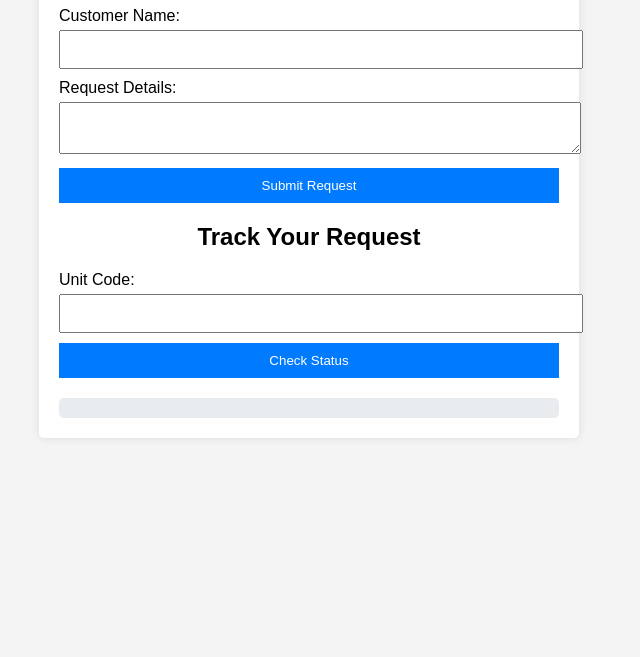
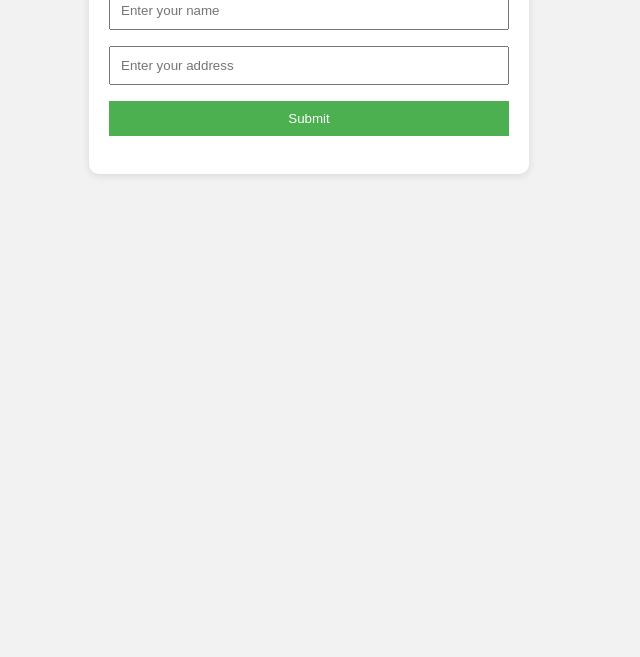
Before and after one commit to Dabared/Customer_Request_Testing, a plain HTML site: page index.html in a window 1280 px wide. Shown: the part 143-800 px from the top of the page, without its empty margins (331-971 px from the left). Drawn offline with Linux system fonts and the light colour scheme.

Commit message:
Update index.html

```diff
--- a/index.html
+++ b/index.html
@@ -2,32 +2,76 @@
 <html lang="en">
 <head>
   <meta charset="UTF-8">
-  <title>Customer Request Letter System</title>
-  <link rel="stylesheet" href="style.css">
+  <title>Update Google Sheet Form</title>
+  <style>
+    body {
+      font-family: Arial, sans-serif;
+      padding: 30px;
+      background-color: #f2f2f2;
+    }
+    .form-container {
+      background: white;
+      padding: 20px;
+      border-radius: 10px;
+      max-width: 400px;
+      margin: auto;
+      box-shadow: 0 2px 8px rgba(0,0,0,0.1);
+    }
+    input[type="text"], button {
+      width: 100%;
+      padding: 10px;
+      margin: 8px 0;
+      box-sizing: border-box;
+    }
+    button {
+      background-color: #4CAF50;
+      color: white;
+      border: none;
+      cursor: pointer;
+    }
+    button:hover {
+      background-color: #45a049;
+    }
+    .message {
+      margin-top: 10px;
+      font-weight: bold;
+    }
+  </style>
 </head>
 <body>
-  <div class="container">
-    <h1>Customer Request Letter</h1>
-    <form id="requestForm">
-      <label for="name">Customer Name:</label>
-      <input type="text" id="name" name="name" required>
 
-      <label for="details">Request Details:</label>
-      <textarea id="details" name="details" required></textarea>
+<div class="form-container">
+  <h2>Update Your Info</h2>
+  <form id="user-form">
+    <input type="text" id="name" name="name" placeholder="Enter your name" required />
+    <input type="text" id="address" name="address" placeholder="Enter your address" required />
+    <button type="submit">Submit</button>
+    <div class="message" id="message"></div>
+  </form>
+</div>
 
-      <button type="submit">Submit Request</button>
-    </form>
+<script>
+  const scriptURL = 'https://script.google.com/macros/s/AKfycbyj_9u1xJBwNK8awoRT8bccbFbPnkKBoiNunlDQ9mhwVTLr1I6owPUHh5flzn7x0ymB/exec';
+  const form = document.getElementById('user-form');
+  const message = document.getElementById('message');
 
-    <h2>Track Your Request</h2>
-    <form id="statusForm">
-      <label for="unitCode">Unit Code:</label>
-      <input type="text" id="unitCode" name="unitCode" required>
-      <button type="submit">Check Status</button>
-    </form>
+  form.addEventListener('submit', e => {
+    e.preventDefault();
+    const formData = new FormData(form);
 
-    <div id="statusResult"></div>
-  </div>
+    fetch(scriptURL, { method: 'POST', body: formData })
+      .then(response => {
+        message.textContent = 'Success! Data submitted ✅';
+        message.style.color = 'green';
+        form.reset();
+      })
+      .catch(error => {
+        message.textContent = 'Error! Data not submitted ❌';
+        message.style.color = 'red';
+        console.error('Error!', error.message);
+      });
+  });
+</script>
 
-  <script src="script.js"></script>
 </body>
 </html>
```
